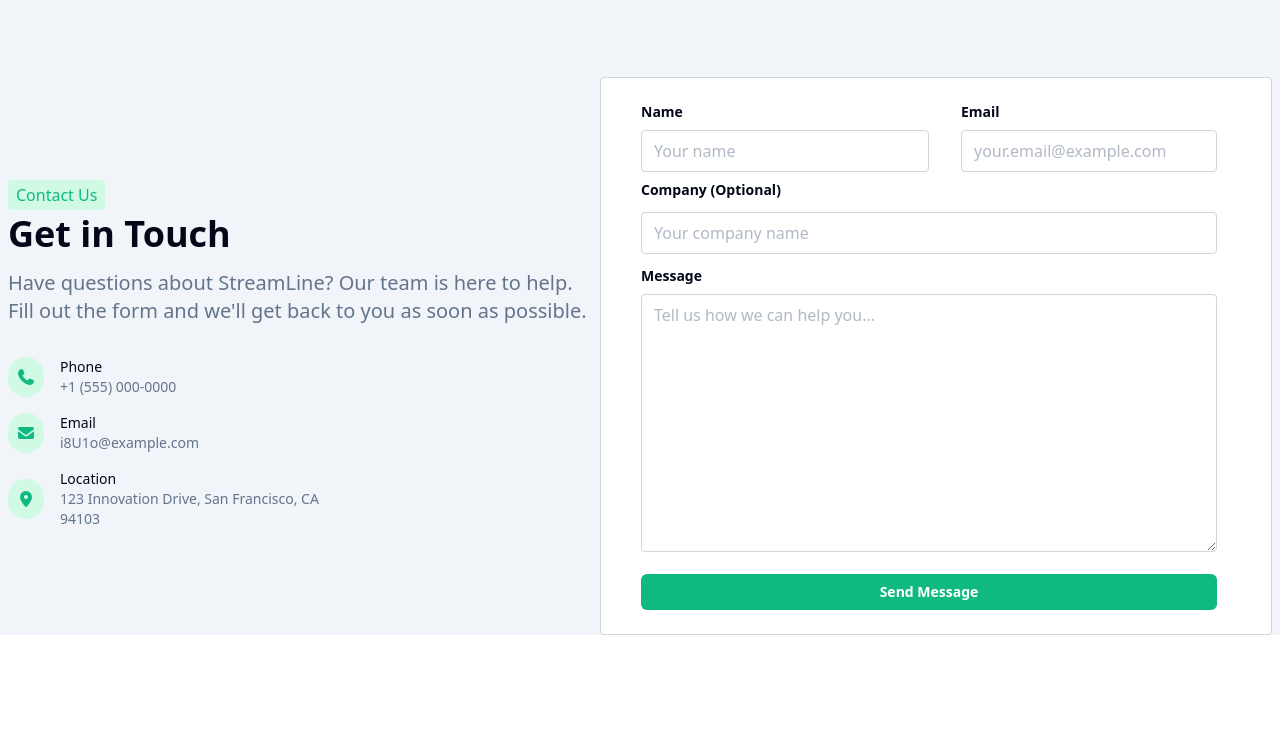
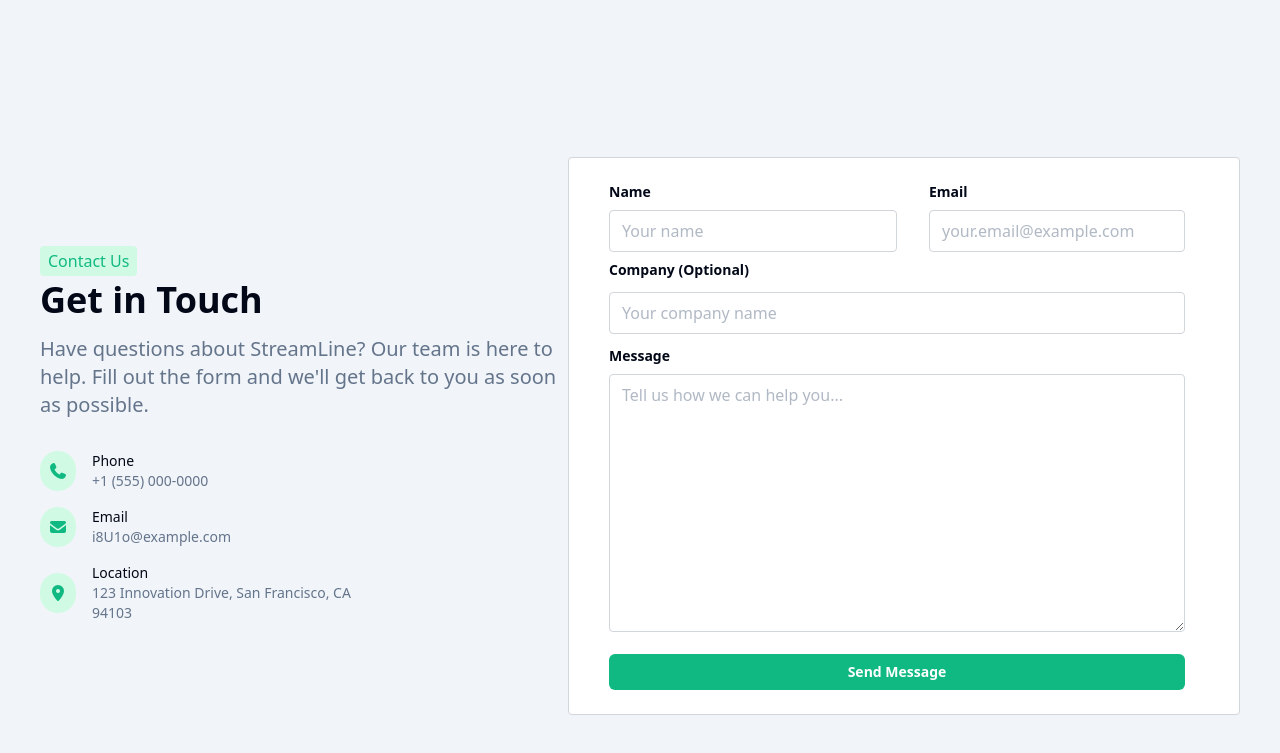
Before and after one commit to AlibekAllaberganov123/StreamLine, a plain HTML site: page index.html in a window 1280 px wide. Shown: the part 2262-3015 px from the top of the page. Before the commit the page ends 2897 px from the top, so only its background shows below. Drawn offline with nearby package versions, Linux system fonts and the light colour scheme.

Commit message:
WWWWWWWWWWWWWWWWWWWWWWWWWWWWWQQQQQQQQQQQQQQ

```diff
--- a/index.html
+++ b/index.html
@@ -229,8 +229,8 @@
 
 		<!-- prising section ends -->
 		<!-- contact section starts -->
-		<section class="px-2 max-w-7xl m-0, m-auto">
-			<div class="flex items-center ">
+		<section class="py-20 px-10 m-0, m-auto">
+			<div class="flex items-center justify-between">
 				<div>
 					<div>
 						<span class="text-base bg-[#d1fae5] text-[#10b981] py-1 px-2 rounded-sm">Contact Us</span>
```
